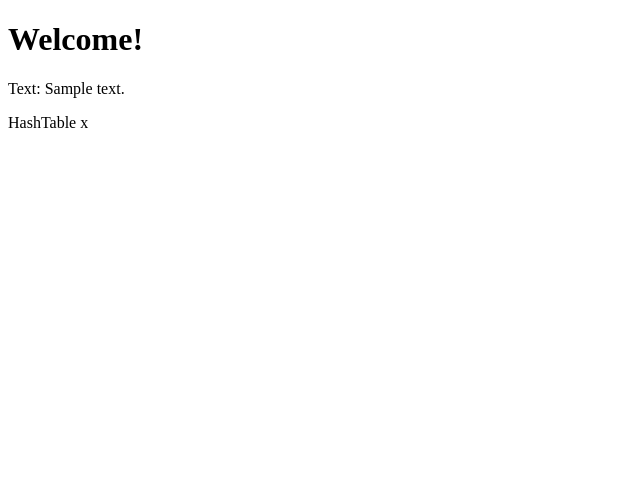
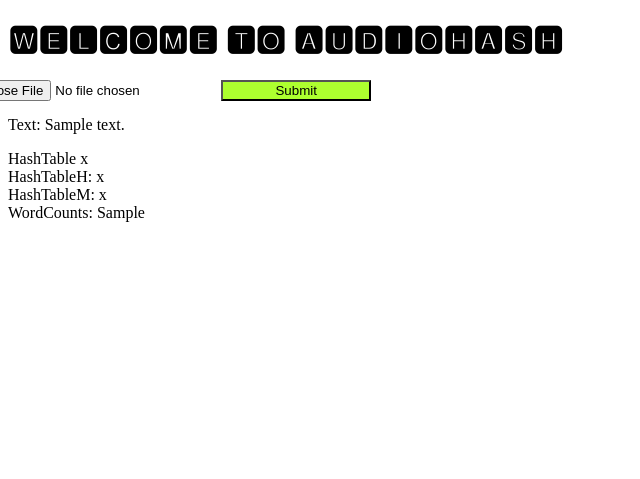
Before and after one commit to Maaz0070/AudioHash, a Django app: template audiohash/templates/audiohash/main.html in a window 1280 px wide. Shown: the top 479 px of the page, without its empty margins (0-640 px from the left). Run offline with Django 4.2, Linux system fonts and the light colour scheme; the template is opened without the code that fills it: most values are stand-ins (such as "Sample title", 1, 10 or a date in 2020).

Commit message:
Update main.html

```diff
--- a/audiohash/templates/audiohash/main.html
+++ b/audiohash/templates/audiohash/main.html
@@ -3,8 +3,29 @@
     <head>
         <title>Welcome Page</title>
     </head>
-    <h1>Welcome!</h1>
+    <h1>
+        🆆🅴🅻🅲🅾🅼🅴 🆃🅾 🅰🆄🅳🅸🅾🅷🅰🆂🅷</h1>
+
+    <form action="{% url 'index' %}" method = "post" style="text-align: right; margin-right: 0px; width: 0%;">
+        {% csrf_token %}
+
+      <div class="wrapper" style="text-align: right; border-left-width: 100%; padding-left: 5px; position: absolute; right:71%; width: 840px">
+
+        <div class="search-container" style="height: 400px;">
+
+            <label for="myfile">Select a file:</label>
+            <input type="file" id="myfile" name="myfile">
+
+
+          <button type="submit" style="background-color:greenyellow;color:black;width:150px;">Submit</button>
+        </div>
+      </div>
+    </form>
+
+
     <p>
+        <br>
+        <br>
         Text:
         {{ text }}
     </p>
@@ -12,5 +33,23 @@
         HashTable
         {{ hash }}
     </p2>
+    <p3>
+
+    </p3>
+    <p4>
+        <br>
+        HashTableH:
+        {{ HashTableH }}
+    </p4>
+    <p5>
+        <br>
+        HashTableM:
+        {{HashTableM}}
+    </p5>
+    <p6>
+        <br>
+        WordCounts:
+        {{ WordCounts }}
+    </p6>
 
 </html>
```
